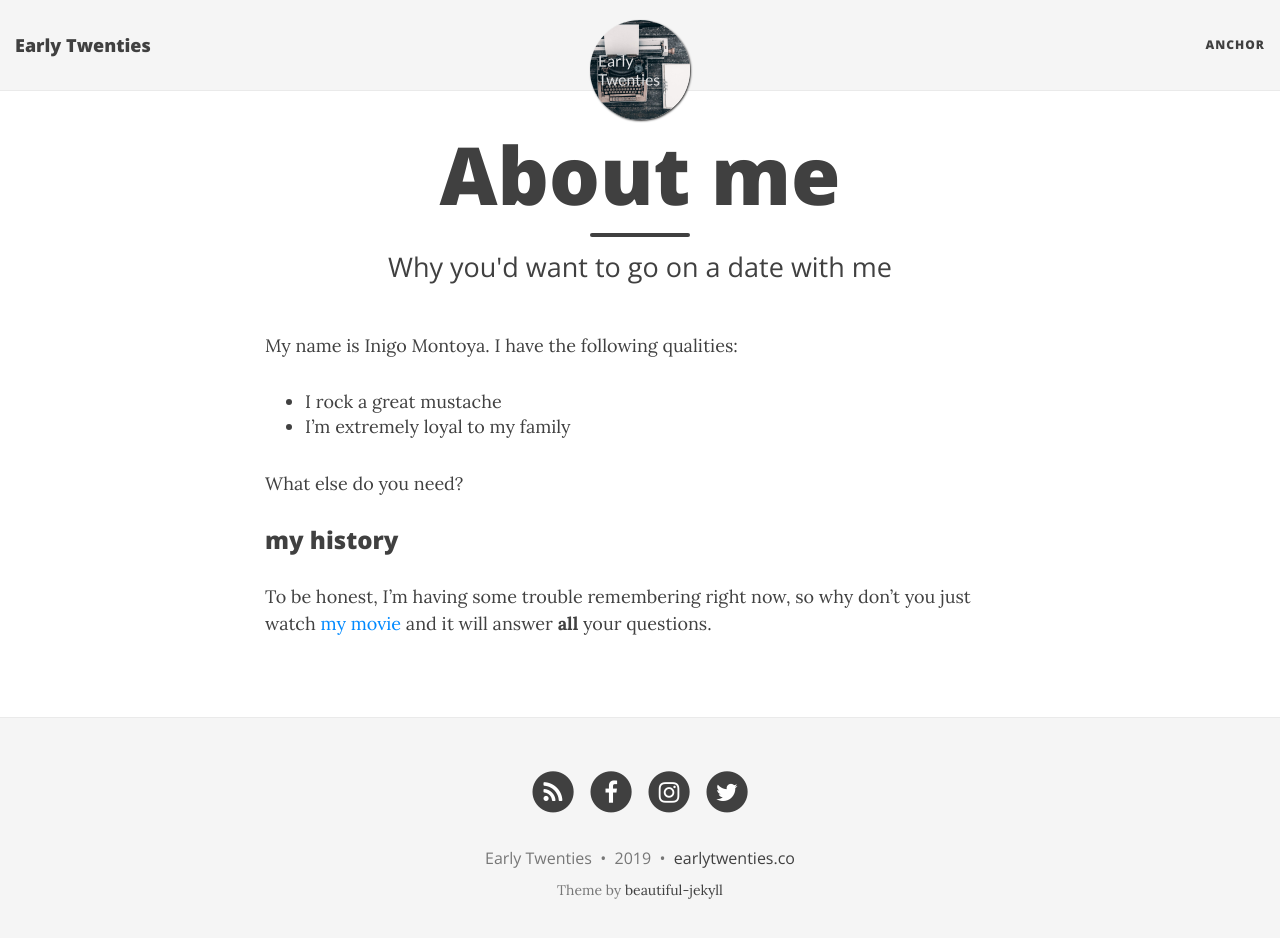
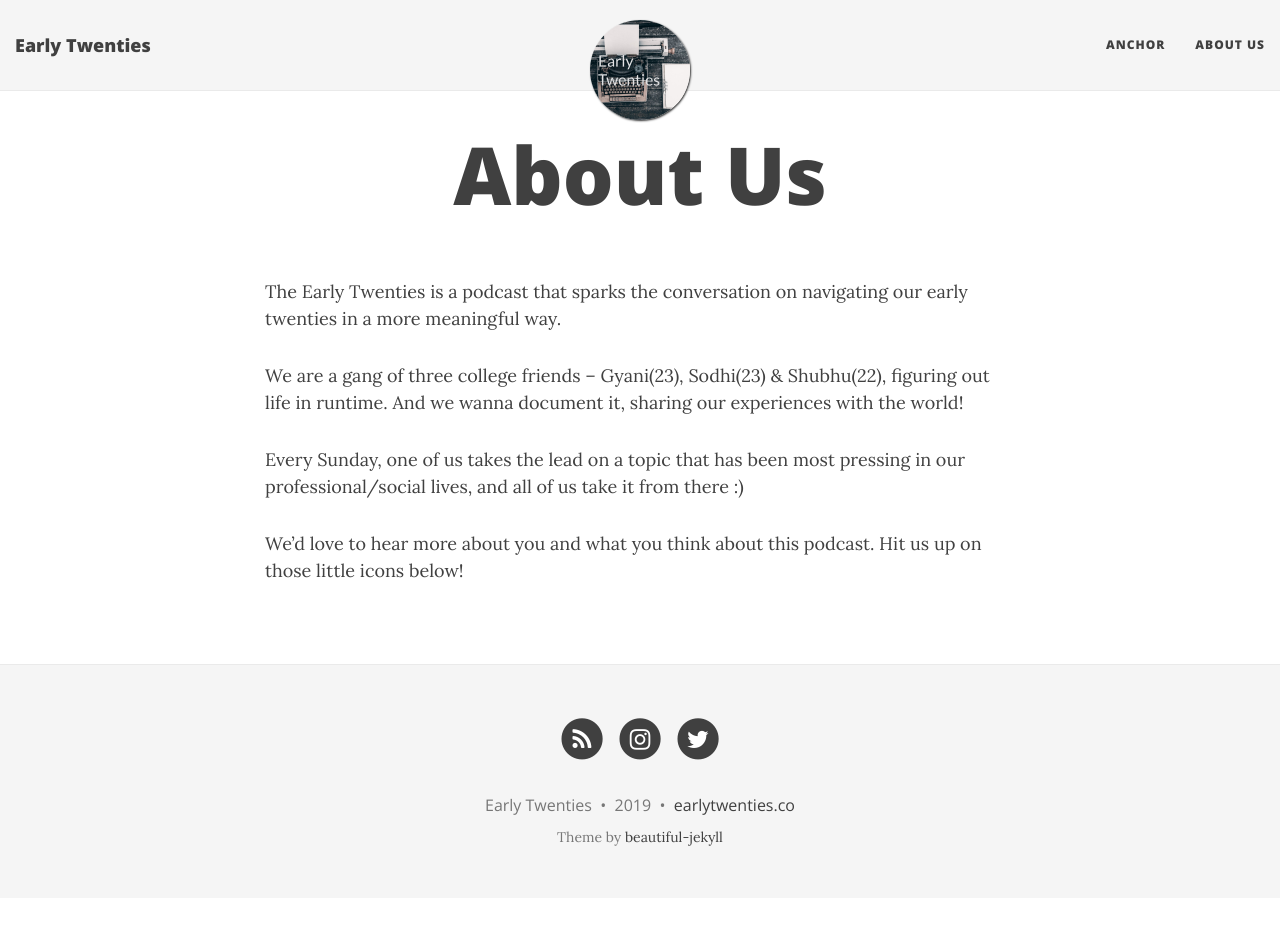
Before and after one commit to Zephrys/zephrys.github.io, a Jekyll site: the page built from aboutme.md, in a window 1280 px wide and 951 px high. Shown: the top 938 px of the window. Built offline with Jekyll 4.4.1, drawn with Linux system fonts in a browser that asks for light colours; nearby versions of some CDN libraries.

Commit message:
add about us page and update twitter handle

```diff
--- a/_config.yml
+++ b/_config.yml
@@ -24,6 +24,7 @@ description: Three guys and their guests talking about life
 # List of links in the navigation bar
 navbar-links:
   Anchor : "https://anchor.fm/earlytwenties"
+  About Us: "aboutme"
 
 # Image to show in the navigation bar - image must be a square (width = height)
 # Remove this parameter if you don't want an image in the navbar
@@ -67,9 +68,9 @@ author:
 # If you want to add a new link that isn't here, you'll need to also edit the file _data/SocialNetworks.yml
 social-network-links:
   rss: true
-  facebook: earlytwenties
+  # facebook: earlytwenties
   instagram: earlytwentiespodcast
-  twitter: earlytwentiespodcast
+  twitter: early20spodcast
 #  reddit: yourname
 #  google-plus: +DeanAttali
 #  linkedin: daattali
--- a/aboutme.md
+++ b/aboutme.md
@@ -1,16 +1,13 @@
 ---
 layout: page
-title: About me
-subtitle: Why you'd want to go on a date with me
+title: About Us
+subtitle:
 ---
 
-My name is Inigo Montoya. I have the following qualities:
+The Early Twenties is a podcast that sparks the conversation on navigating our early twenties in a more meaningful way.
 
-- I rock a great mustache
-- I'm extremely loyal to my family
+We are a gang of three college friends -- Gyani(23), Sodhi(23) & Shubhu(22), figuring out life in runtime. And we wanna document it, sharing our experiences with the world!
 
-What else do you need?
+Every Sunday, one of us takes the lead on a topic that has been most pressing in our professional/social lives, and all of us take it from there :)
 
-### my history
-
-To be honest, I'm having some trouble remembering right now, so why don't you just watch [my movie](http://en.wikipedia.org/wiki/The_Princess_Bride_%28film%29) and it will answer **all** your questions.
+We'd love to hear more about you and what you think about this podcast. Hit us up on those little icons below!
```
